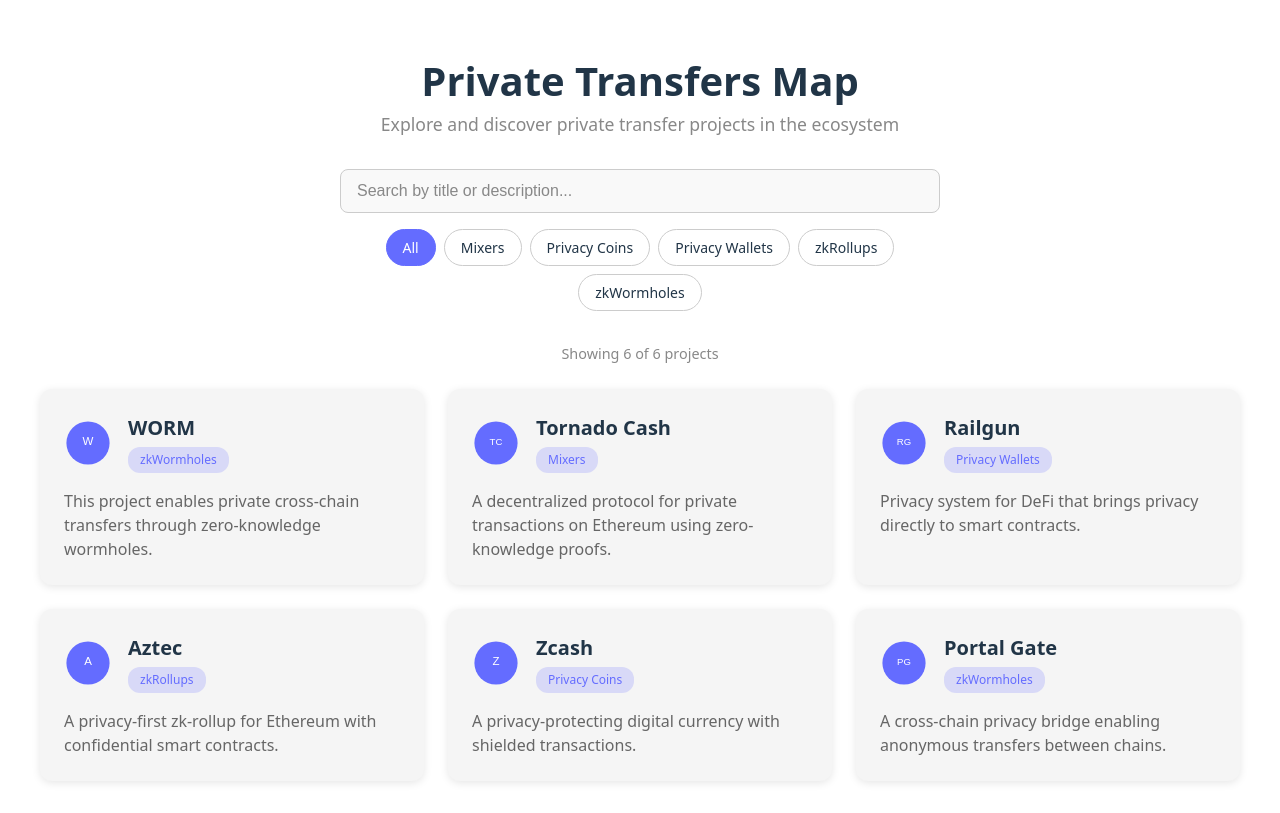
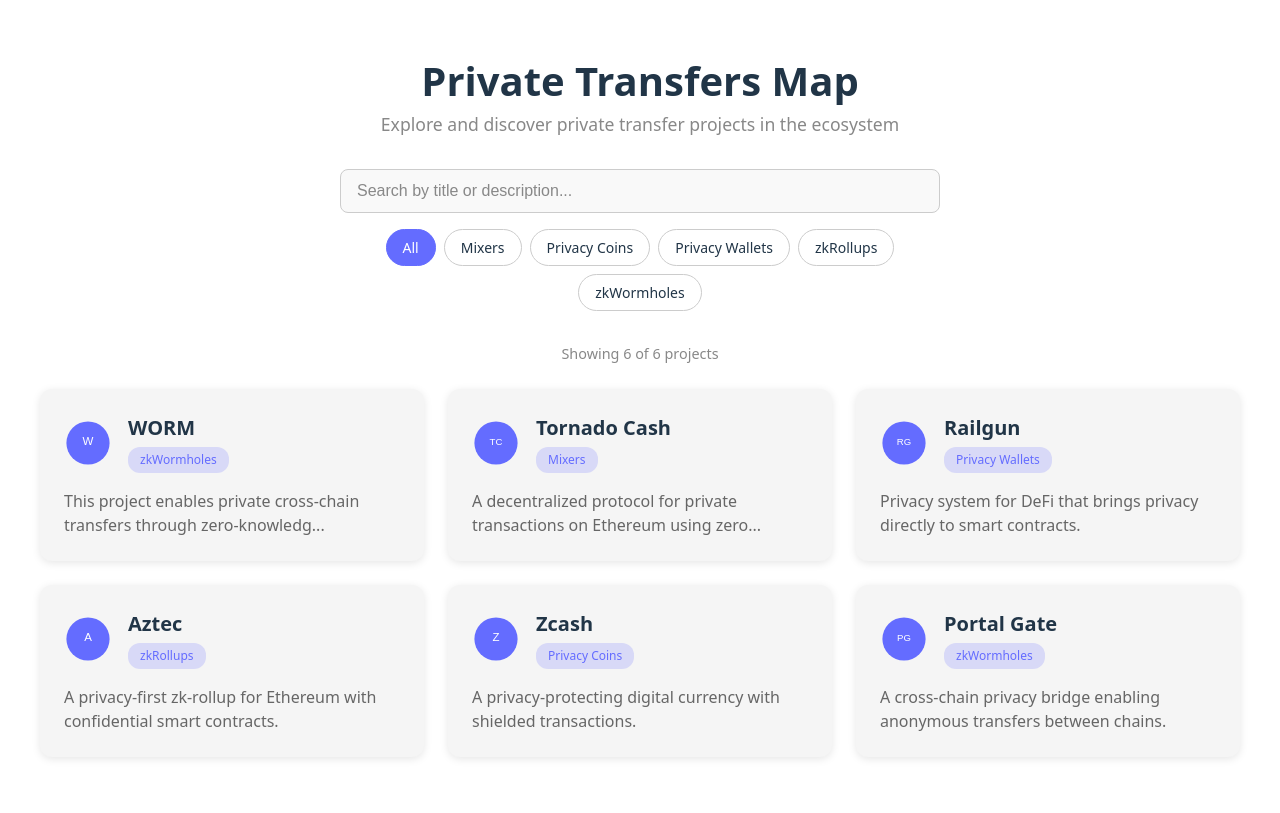
Before and after one commit to privacy-ethereum/private-transfers-map, a React (Vite) app: page / in a window 1280 px wide. Built offline with nearby package versions, Linux system fonts and the light colour scheme.

Commit message:
fix(components): reorder components

```diff
--- a/package.json
+++ b/package.json
@@ -7,6 +7,7 @@
     "dev": "vite",
     "build": "tsc -b && vite build",
     "lint": "eslint .",
+    "lint:fix": "eslint --fix .",
     "preview": "vite preview"
   },
   "dependencies": {
--- a/src/components/ProjectCard.tsx
+++ b/src/components/ProjectCard/ProjectCard.tsx
@@ -1,8 +1,9 @@
-import type { Project } from "../types/Project";
-import { truncateText } from "../utils/truncateText";
+import { useMemo } from "react";
+import type { Project } from "../../types/Project";
+import { truncateText } from "../../utils/truncateText";
 import "./ProjectCard.css";
 
-const MAX_DESCRIPTION_LENGTH = 90;
+const MAX_DESCRIPTION_LENGTH = 75;
 
 interface ProjectCardProps {
   project: Project;
@@ -10,9 +11,9 @@
 }
 
 function ProjectCard({ project, onClick }: ProjectCardProps) {
-  const shortDescription = truncateText(
-    project.description,
-    MAX_DESCRIPTION_LENGTH
+  const shortDescription = useMemo(
+    () => truncateText(project.description, MAX_DESCRIPTION_LENGTH),
+    [project.description]
   );
 
   const handleLogoError = (e: React.SyntheticEvent<HTMLImageElement>) => {
--- a/src/components/ProjectPage.tsx
+++ b/src/components/ProjectPage/ProjectPage.tsx
@@ -1,4 +1,4 @@
-import type { Project } from "../types/Project";
+import type { Project } from "../../types/Project";
 import "./ProjectPage.css";
 
 interface ProjectPageProps {
```
Also changed, not shown: src/App.tsx (+4 -4 lines), src/components/CategoryFilter/CategoryFilter.css (renamed from src/components/CategoryFilter.css), src/components/CategoryFilter/CategoryFilter.tsx (renamed from src/components/CategoryFilter.tsx), src/components/ProjectCard/ProjectCard.css (renamed from src/components/ProjectCard.css), src/components/ProjectPage/ProjectPage.css (renamed from src/components/ProjectPage.css), src/components/SearchBar/SearchBar.css (renamed from src/components/SearchBar.css), src/components/SearchBar/SearchBar.tsx (renamed from src/components/SearchBar.tsx).
